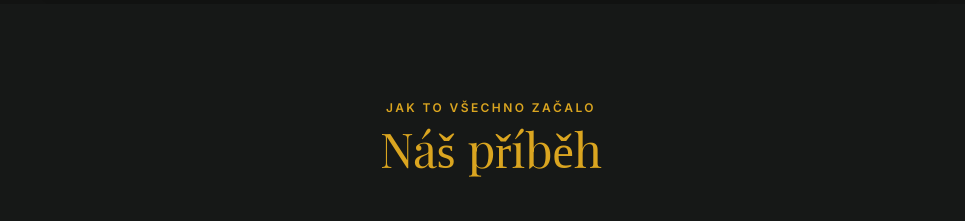
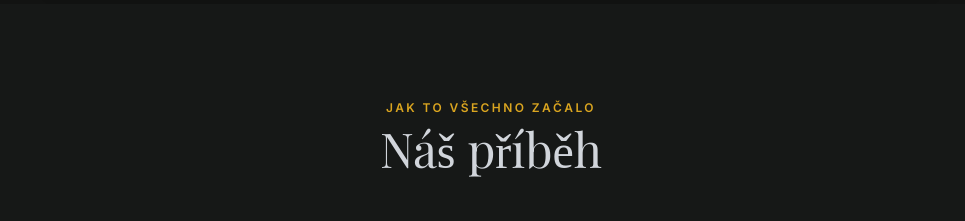
Before and after one commit to PataSmrk/Anezka-Patrik_Svatebni_web, a plain HTML site: page index.html in a window 1280 px wide. Shown: the part 960-1181 px from the top of the page, without its empty margins (149-1114 px from the left). Drawn offline with nearby package versions, Linux system fonts and the light colour scheme; a web font is replaced by a local one.

Commit message:
Update index.html

```diff
--- a/index.html
+++ b/index.html
@@ -136,7 +136,7 @@
         <div class="max-w-4xl mx-auto">
             <div class="text-center mb-16">
                 <span class="text-xs uppercase tracking-[0.2em] text-[#daa520] font-semibold mb-2 block">Jak to všechno začalo</span>
-                <h2 class="font-serif text-4xl md:text-5xl text-[#daa520]">Náš příběh</h2>
+                <h2 class="font-serif text-4xl md:text-5xl text-gray-300">Náš příběh</h2>
             </div>
 
             <div class="grid md:grid-cols-2 gap-12 items-center">
```
